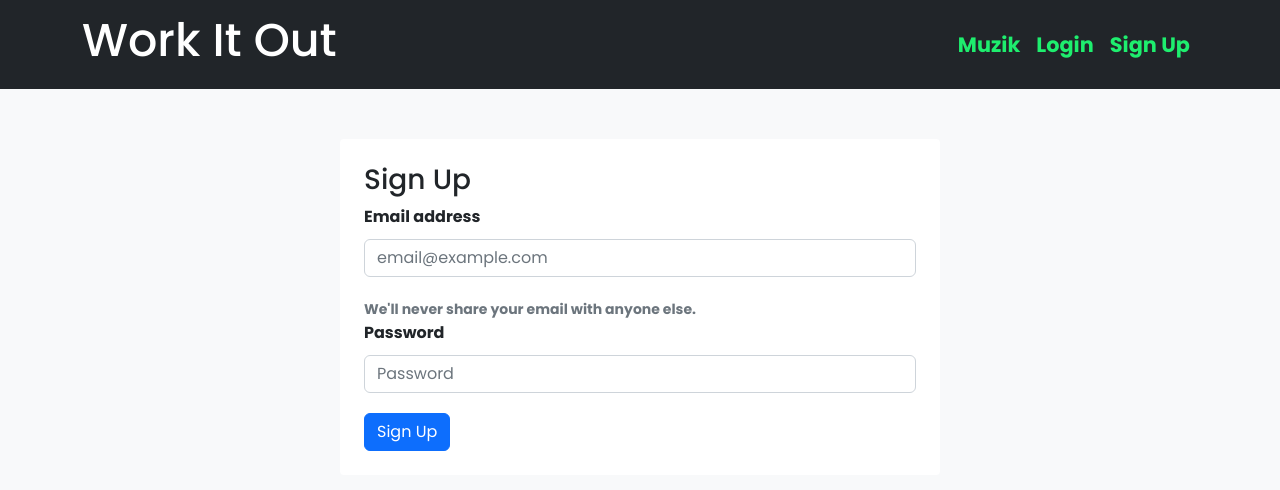
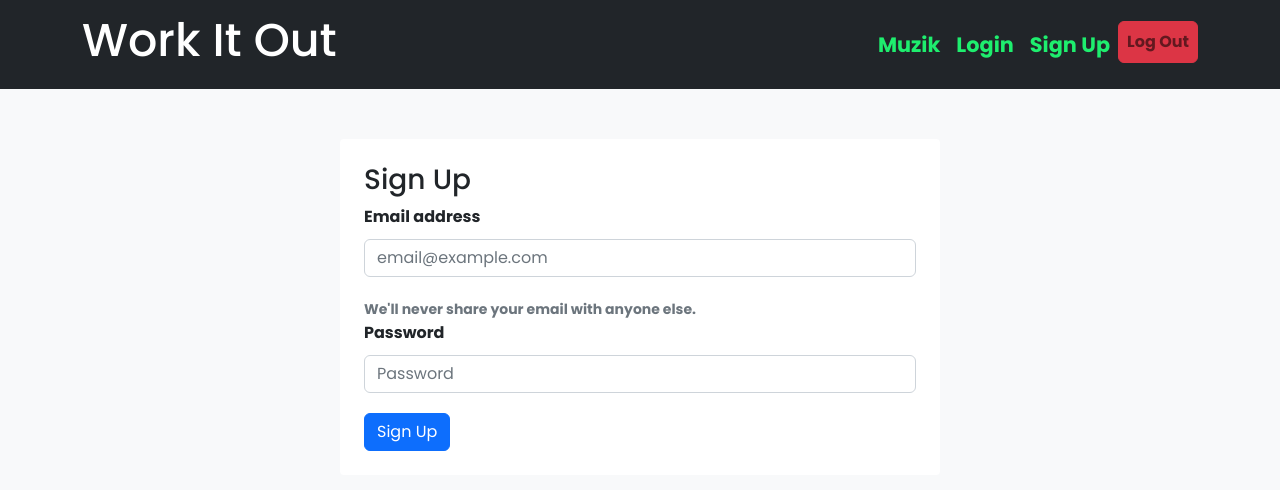
Before and after one commit to Razz67/workout, a React (Create React App) app in the folder frontend/: page /signup in a window 1280 px wide. Shown: the top 490 px of the page. Built offline with nearby package versions, Linux system fonts and the light colour scheme.

Commit message:
Complete log out functionality

```diff
--- a/frontend/src/components/Navbar.js
+++ b/frontend/src/components/Navbar.js
@@ -1,7 +1,16 @@
 import { Link } from "react-router-dom";
 import { Container, Navbar, Nav } from "react-bootstrap";
+import { useLogout }  from "../hooks/useLogout";
 
-function MyNavbar() {
+const MyNavbar = () => {
+
+	const { logout } = useLogout();
+
+	const handleClick = () => {
+		logout();
+	}
+
+
 	return (
 		<Navbar bg="dark" expand="md">
 			<Container>
@@ -23,6 +32,11 @@ function MyNavbar() {
 						<Link to="signup" className="nav-link">
 							Sign Up
 						</Link>
+						<Link>
+							<button className="nav-link btn btn-danger" onClick={handleClick}>
+								Log Out
+							</button>
+						</Link>
 					</Nav>
 				</Navbar.Collapse>
 			</Container>
--- /dev/null
+++ b/frontend/src/hooks/useLogout.js
@@ -0,0 +1,18 @@
+import { useAuthContext } from "./useAuthContext";
+
+
+export const useLogout = () => {
+
+    const { dispatch } = useAuthContext();
+
+
+    const logout = () => {
+        // Remove the token from local storage
+        localStorage.removeItem('user');
+
+        // Dispatch the logout action
+        dispatch({ type: 'LOGOUT' });
+    };
+    return { logout };
+
+}
--- a/frontend/src/hooks/useSignup.js
+++ b/frontend/src/hooks/useSignup.js
@@ -25,7 +25,7 @@ export const useSignup = () => {
 			// save the user to local storage
 			localStorage.setItem("user", JSON.stringify(json));
 
-			// update the auth context
+			// update the auth context global state
 			dispatch({ type: "LOGIN", payload: json });
 
 			// update loading state
```
Also changed, not shown: 1 other file (tests, documents, lock files or other folders).
